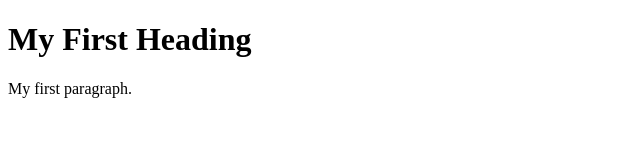
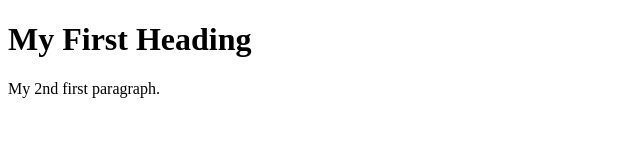
Before and after one commit to TheOAATI/e-Magazine, a plain HTML site: page index.html in a window 1280 px wide. Shown: the full height of the page, 0-640 px from the left. Drawn offline with Linux system fonts and the light colour scheme.

Commit message:
Update index.html

```diff
--- a/index.html
+++ b/index.html
@@ -3,7 +3,7 @@
 <body>
 
 <h1>My First Heading</h1>
-<p>My first paragraph.</p>
+<p>My 2nd first paragraph.</p>
 
 </body>
 </html>
```
